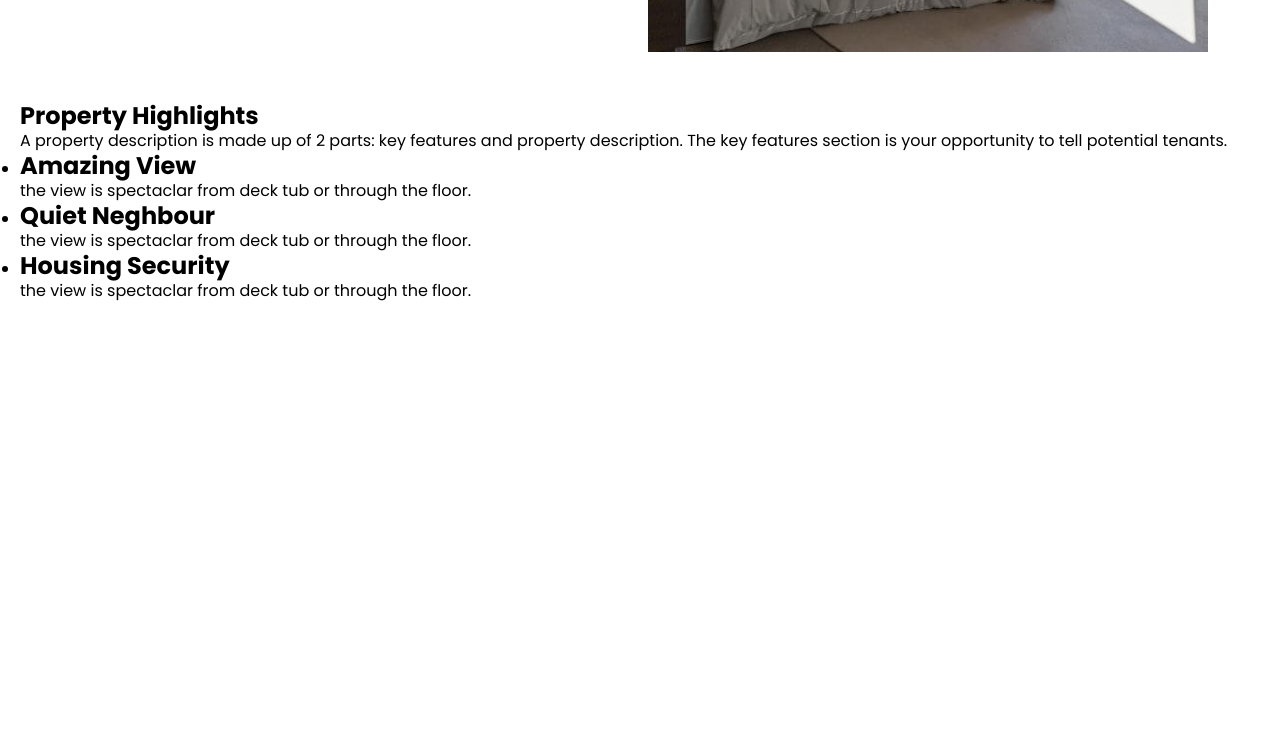
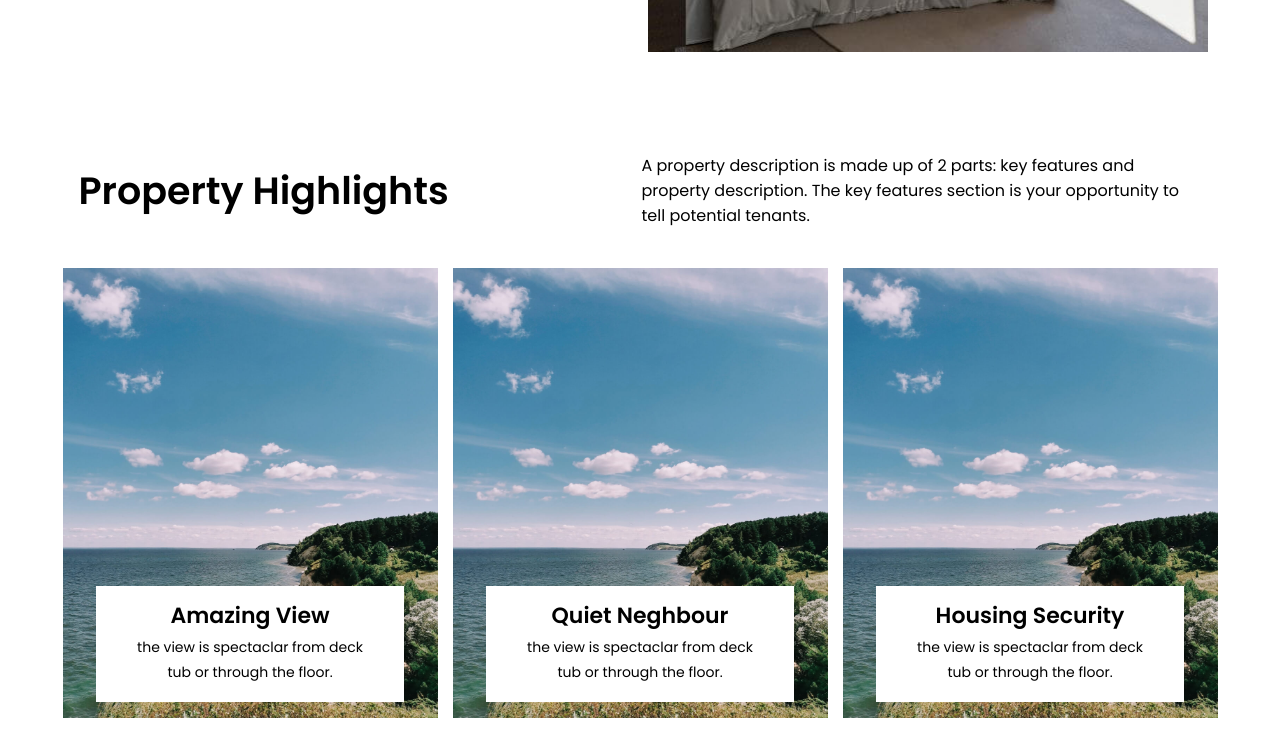
Before and after one commit to bekzodxudaybergenow/villa, a plain HTML site: page index.html in a window 1280 px wide. Shown: the part 1226-1978 px from the top of the page. Before the commit the page ends 1529 px from the top, so only its background shows below. Drawn offline with Linux system fonts and the light colour scheme.

Commit message:
Add Highlights Section

```diff
--- a/index.html
+++ b/index.html
@@ -111,23 +111,29 @@
                             </div>
                             <ul class="highlights-list">
                                 <li class="highlights-item">
+                                    <img class="highlights-item-img" src="./img/highlights/highlights.jpg" srcset="./img/highlights/highlights@2x.jpg 2x" alt="highlights">
                                     <div class="highlights-item-content">
-                                        <h2 class="highlights-content-title">Amazing View</h2>
-                                        <p class="highlights-content-desc">the view is spectaclar from deck tub or through the floor.</p>
+                                        <h2 class="highlights-item-content-title">Amazing View</h2>
+                                        <p class="highlights-item-content-desc">the view is spectaclar from deck tub or through the floor.</p>
                                     </div>
                                 </li>
+                                <!-- 1 item -->
                                  <li class="highlights-item">
+                                    <img class="highlights-item-img" src="./img/highlights/highlights.jpg" srcset="./img/highlights/highlights@2x.jpg 2x" alt="highlights">
                                     <div class="highlights-item-content">
-                                        <h2 class="highlights-content-title">Quiet Neghbour</h2>
-                                        <p class="highlights-content-desc">the view is spectaclar from deck tub or through the floor.</p>
+                                        <h2 class="highlights-item-content-title">Quiet Neghbour</h2>
+                                        <p class="highlights-item-content-desc">the view is spectaclar from deck tub or through the floor.</p>
                                     </div>
                                 </li>
+                                <!-- 2 item -->
                                  <li class="highlights-item">
+                                    <img class="highlights-item-img" src="./img/highlights/highlights.jpg" srcset="./img/highlights/highlights@2x.jpg 2x" alt="highlights">
                                     <div class="highlights-item-content">
-                                        <h2 class="highlights-content-title">Housing Security</h2>
-                                        <p class="highlights-content-desc">the view is spectaclar from deck tub or through the floor.</p>
+                                        <h2 class="highlights-item-content-title">Housing Security</h2>
+                                        <p class="highlights-item-content-desc">the view is spectaclar from deck tub or through the floor.</p>
                                     </div>
                                 </li>
+                                <!-- 3 item -->
                             </ul>
                         </div>
                     </div>
--- /dev/null
+++ b/scss/_highlights.scss
@@ -0,0 +1,62 @@
+.highlights {
+    padding: 50px 0 34px;
+}
+.highlights-row {
+    display: flex;
+    flex-direction: column;
+    align-items: center;
+    max-width: 1205px;
+    margin: 0 auto;
+}
+.highlights-content {
+    display: flex;
+    justify-content: space-between;
+    align-items: center;
+    column-gap: 20px;
+    max-width: 1123px;
+    width: 100%;
+    margin-bottom: 40px;
+}
+.highlights-content-title {
+    font-weight: 600;
+    font-size: 38px;
+    line-height: 46px;
+}
+.highlights-content-desc {
+    max-width: 560px;
+}
+.highlights-list {
+    display: flex;
+    column-gap: 15px;
+    justify-content: space-between;
+    flex-wrap: wrap;
+    row-gap: 20px;
+    list-style: none;
+}
+.highlights-item {
+    position: relative;
+}
+.highlights-item-img {
+    display: block;
+    width: 375px;
+    height: 450px;
+}
+.highlights-item-content {
+    max-width: 308px;
+    width: 100%;
+    padding: 17px 41px;
+    text-align: center;
+    position: absolute;
+    bottom: 16px;
+    left: 50%;
+    transform: translateX(-50%);
+    background-color: var(--WHITE);
+}
+.highlights-item-content-title {
+    font-weight: 600;
+    font-size: 22px;
+    margin-bottom: 7px;
+}
+.highlights-item-content-desc {
+    font-size: 14px;
+}
--- a/scss/style.scss
+++ b/scss/style.scss
@@ -2,6 +2,7 @@
 @import './header';
 @import './hero';
 @import './about';
+@import './highlights';
 
 *,
 *::before,
```
Also changed, not shown: css/style.css, img/highlights/highlights.jpg (added), img/highlights/highlights@2x.jpg (added), 1 other file.
